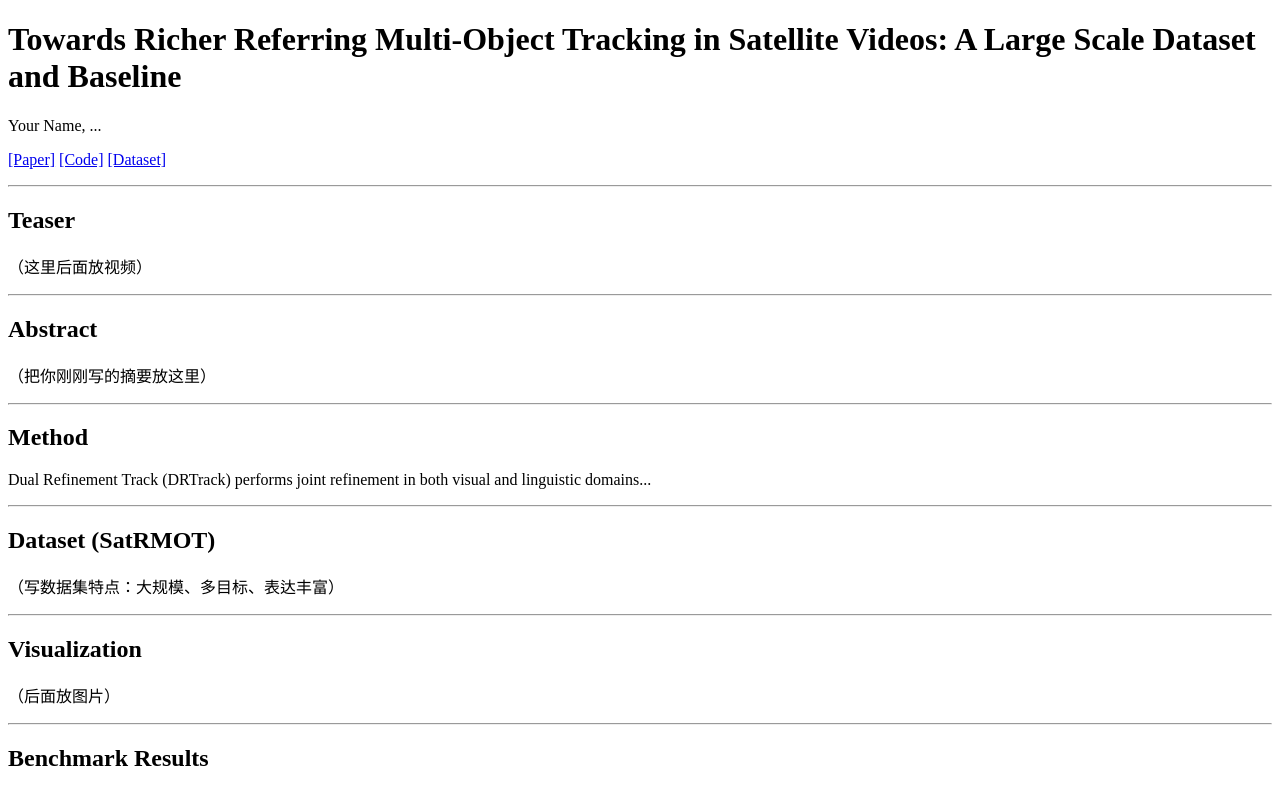
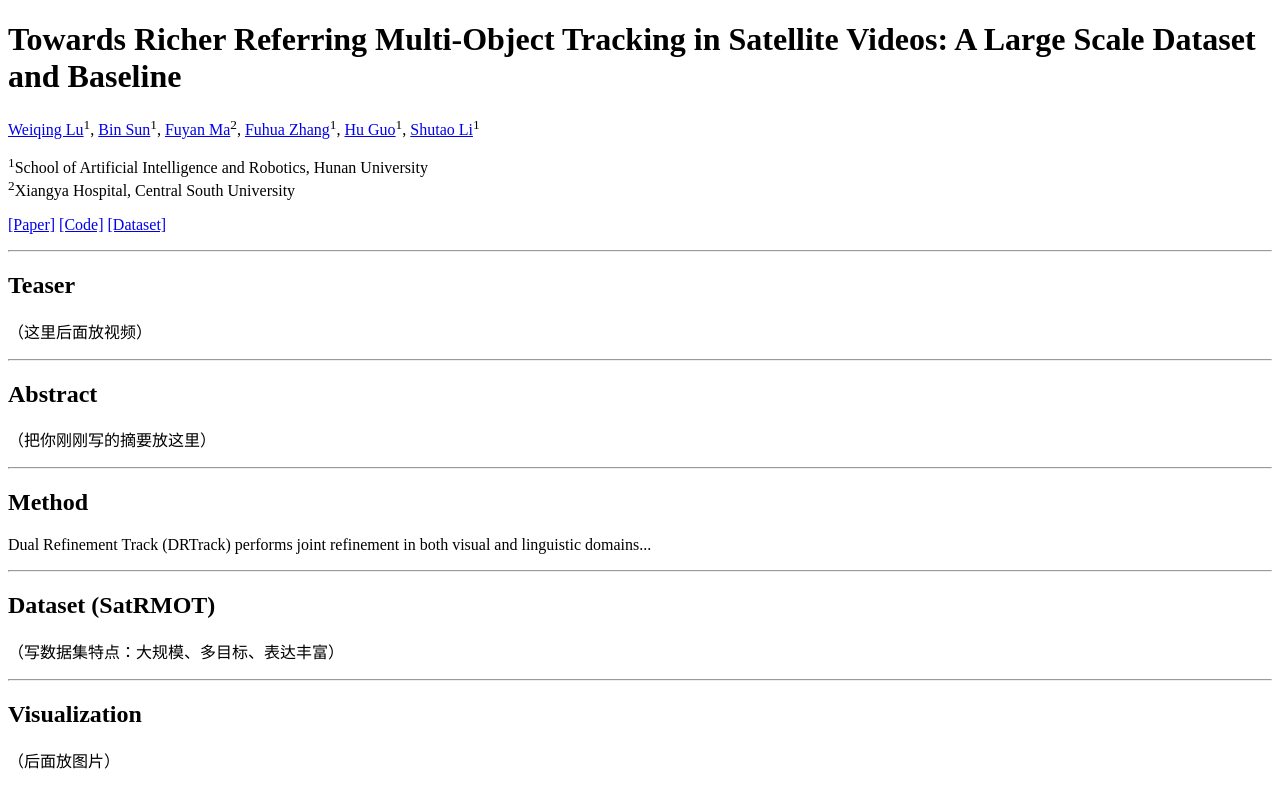
Before and after one commit to SatRMOT/SatRMOT.github.io, a plain HTML site: page index.html in a window 1280 px wide. Shown: the top 787 px of the page. Drawn offline with Linux system fonts and the light colour scheme.

Commit message:
Update index.html

```diff
--- a/index.html
+++ b/index.html
@@ -12,7 +12,17 @@
 
   <!-- Authors -->
   <p>
-    Your Name, ...
+    <a href="https://openreview.net/profile?id=%7EWeiqing_Lu2">Weiqing Lu</a><sup>1</sup>,
+    <a href="https://scholar.google.com/citations?user=lmVsnBsAAAAJ&hl=zh-CN">Bin Sun</a><sup>1</sup>,
+    <a href="https://scholar.google.com/citations?user=KT4fQP0AAAAJ&hl=zh-CN">Fuyan Ma</a><sup>2</sup>,
+    <a href="https://openreview.net/profile?id=%7EFuhua_Zhang2">Fuhua Zhang</a><sup>1</sup>,
+    <a href="https://openreview.net/profile?id=~Hu_Guo1">Hu Guo</a><sup>1</sup>,
+    <a href="https://scholar.google.com/citations?user=PlBq8n8AAAAJ&hl=zh-CN">Shutao Li</a><sup>1</sup>
+  </p>
+  <p>
+    <sup>1</sup>School of Artificial Intelligence and Robotics, Hunan University
+    <br>
+    <sup>2</sup>Xiangya Hospital, Central South University
   </p>
 
   <!-- Links -->
```
